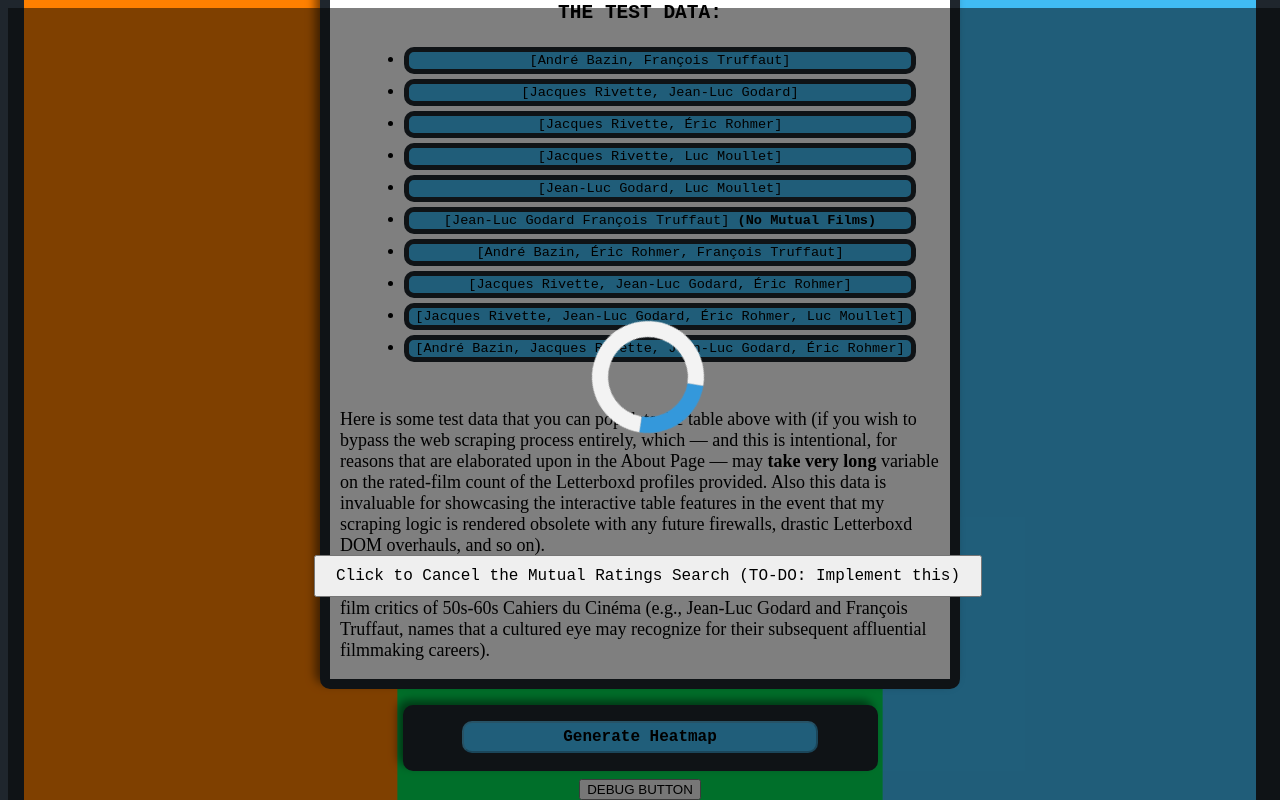
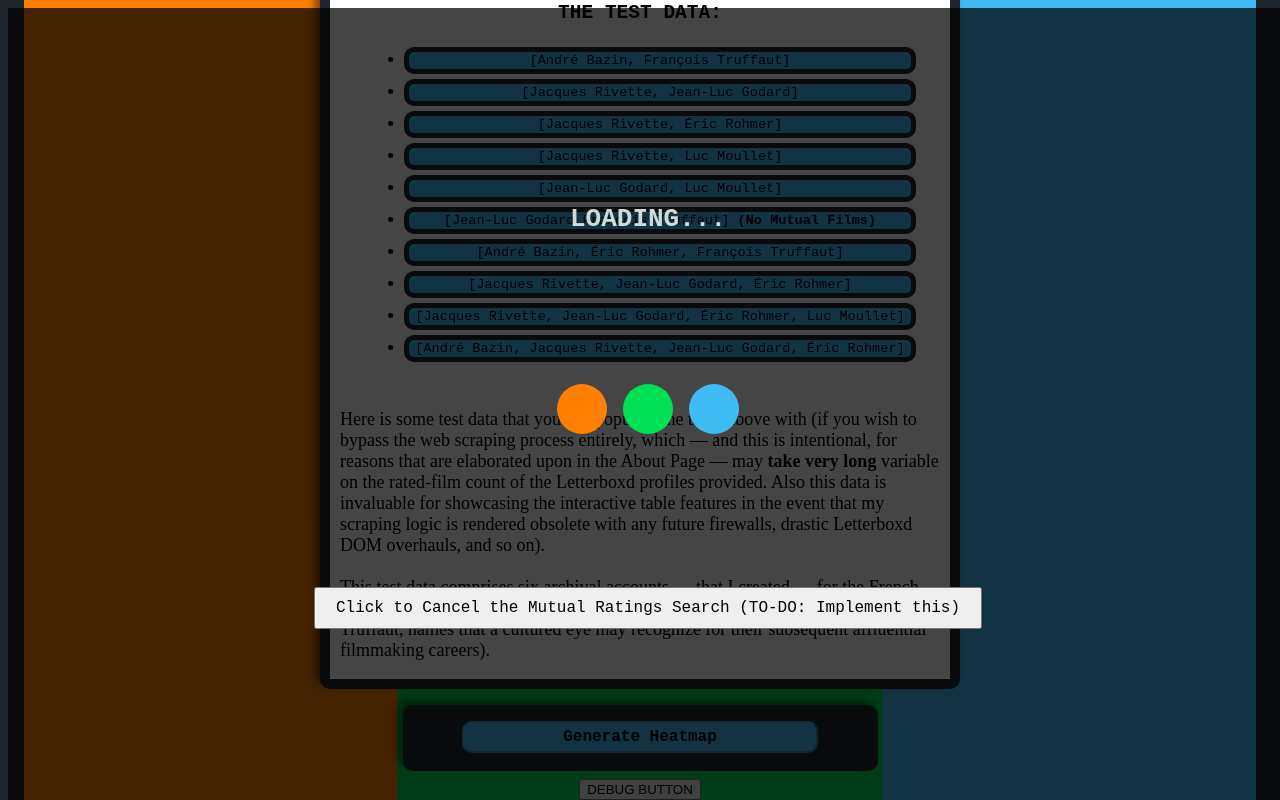
Before and after one commit to timan-z/Letterboxd-Taste-Comparator, a React (Vite) app in the folder frontend/: page /main in a window 1280 px wide. Both pictures are taken after a click on the button "DEBUG BUTTON". Shown: the part 563-1363 px from the top of the page. Built offline with nearby package versions, Linux system fonts and the light colour scheme.

Commit message:
Playing around with implementing a loading animation when the user initiates the Backend Mutual Ratings Req - PART 2 (got the proper one in)

```diff
--- /dev/null
+++ b/frontend/src/components/NewtonsCradleLB/NewtonsCradleLB.css
@@ -0,0 +1,36 @@
+.newton-cradle-lb {
+  display: flex;
+  align-items: center;
+  justify-content: center;
+  height: 300px;
+  width: 300px;
+}
+.ball {
+  width: 50px;
+  height: 50px;
+  border-radius: 50%;
+  margin: 0 8px;
+}
+
+/* LETTERBOXD THEMED HAHAHAHAHAHAHAHHAHAHAHA */
+.ball.left   { background-color: #ff8000; }
+.ball.middle { background-color: #00e054; }
+.ball.right  { background-color: #40bcf4; }
+
+/* SWING BACK AND FORTH (Middle ball will just stay static for simplicity). */
+@keyframes hit-from-left {
+  0%, 15% { transform: translateX(0); }
+  7.5%    { transform: translateX(-30px); }
+  15%, 100% { transform: translateX(0); }
+}
+@keyframes hit-from-right {
+  50%, 65% { transform: translateX(0); }
+  57.5%    { transform: translateX(30px); }
+  65%, 100% { transform: translateX(0); }
+}
+.ball.left {
+  animation: hit-from-left 1s ease-in-out infinite;
+}
+.ball.right {
+  animation: hit-from-right 1s ease-in-out infinite;
+}
--- /dev/null
+++ b/frontend/src/components/NewtonsCradleLB/NewtonsCradleLB.tsx
@@ -0,0 +1,13 @@
+import "./NewtonsCradleLB.css";
+
+const NewtonsCradleLB = () => {
+    return (
+        <div className="newton-cradle-lb">
+            <div className="ball left"></div>
+            <div className="ball middle"></div>
+            <div className="ball right"></div>
+        </div>
+    );
+};
+
+export default NewtonsCradleLB;
--- a/frontend/src/pages/MainPage.tsx
+++ b/frontend/src/pages/MainPage.tsx
@@ -22,6 +22,7 @@
 
 // DEBUG:
 import LoadingSpinner from "../components/LoadingSpinner.tsx"
+import NewtonsCradleLB from "../components/NewtonsCradleLB/NewtonsCradleLB.tsx";
 
 function MainPage() {
     const [profileUrls, setProfileUrls] = useState(["", ""]);
@@ -240,14 +241,14 @@
         setShowHeatMap(false);
     }
 
-
-
-
-
     const debugFunction = () => {
         console.log("Entered the debug function...");
         console.log("The value of loading => ", loading);
         setLoading(true);
+    }
+
+    const cancelRatingsReq = () => {
+        setLoading(false)
     }
 
 
@@ -270,7 +271,7 @@
                         left: 0,
                         width: '100%',
                         height: '100%',
-                        backgroundColor: 'rgba(0, 0, 0, 0.5)',
+                        backgroundColor: 'rgba(0, 0, 0, 0.73)',
                         zIndex: 99990,
                         display: 'flex',
                         flexDirection: 'column',
@@ -279,9 +280,12 @@
                     }}
                     onClick={()=> {console.log("Idk what I'm doing anymore.");}}
                 >
+                    <h1 style={{fontFamily:"monospace", color:"#d1dad9"}} >LOADING...</h1>
+
                     {/* [2] - The Newton's Cradle loading animation: */}
-                    {/* DEBUG: For now, just subbing in my old circular loading animation. */}
-                    <LoadingSpinner/>
+                    {/* DEBUG: For now, just subbing in my old circular loading animation.
+                    <LoadingSpinner/> */}
+                    <NewtonsCradleLB/>
 
                     {/* [3] - The "Click to Cancel the Mutual Ratings Search" button: */}
                     <button style={{
@@ -290,7 +294,7 @@
                         padding: '10px 20px',
                         fontSize: '16px',
                         cursor: 'pointer',
-                    }}>Click to Cancel the Mutual Ratings Search (TO-DO: Implement this)</button>
+                    }} onClick={()=>cancelRatingsReq()} >Click to Cancel the Mutual Ratings Search (TO-DO: Implement this)</button>
                 </div>
             )}
 
```
